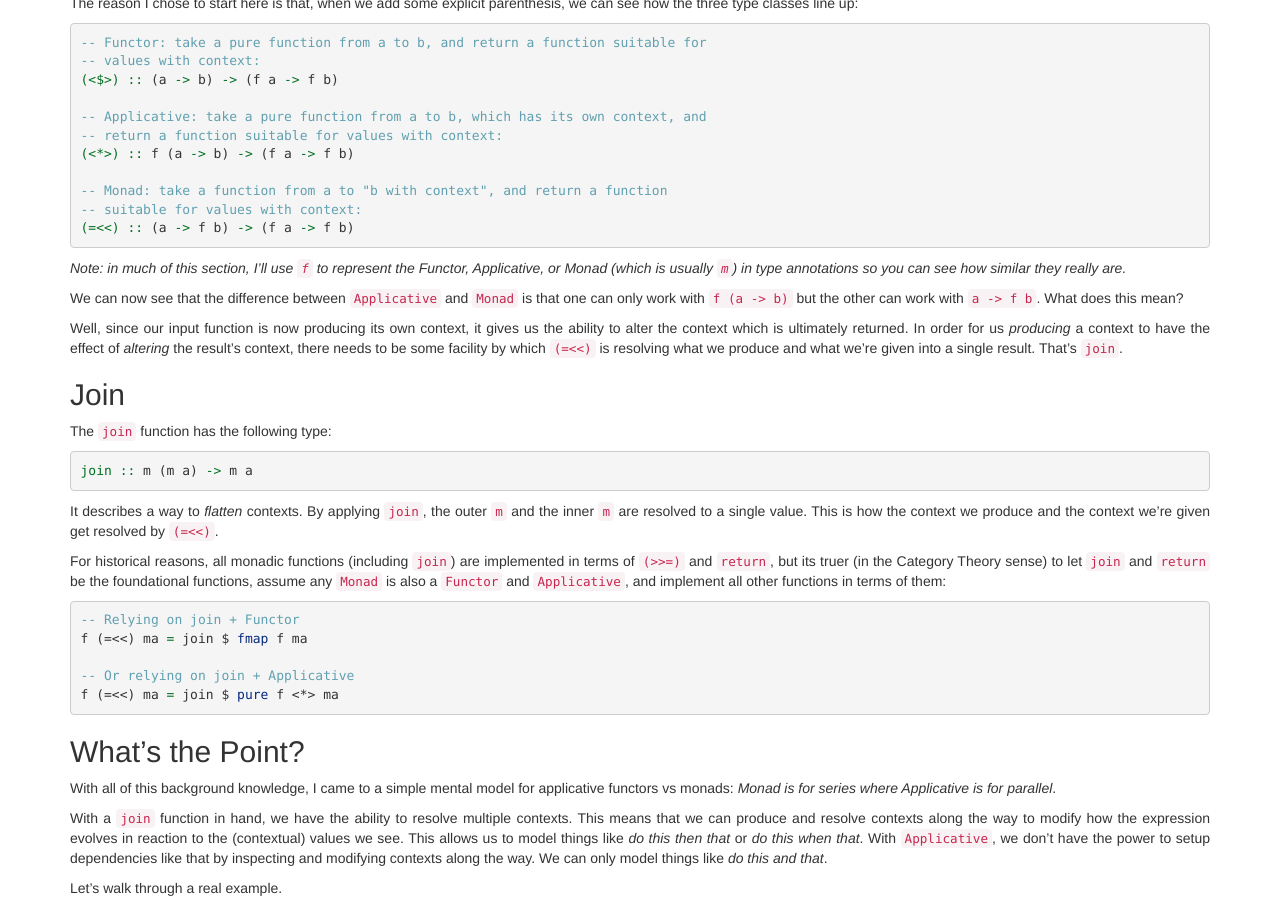
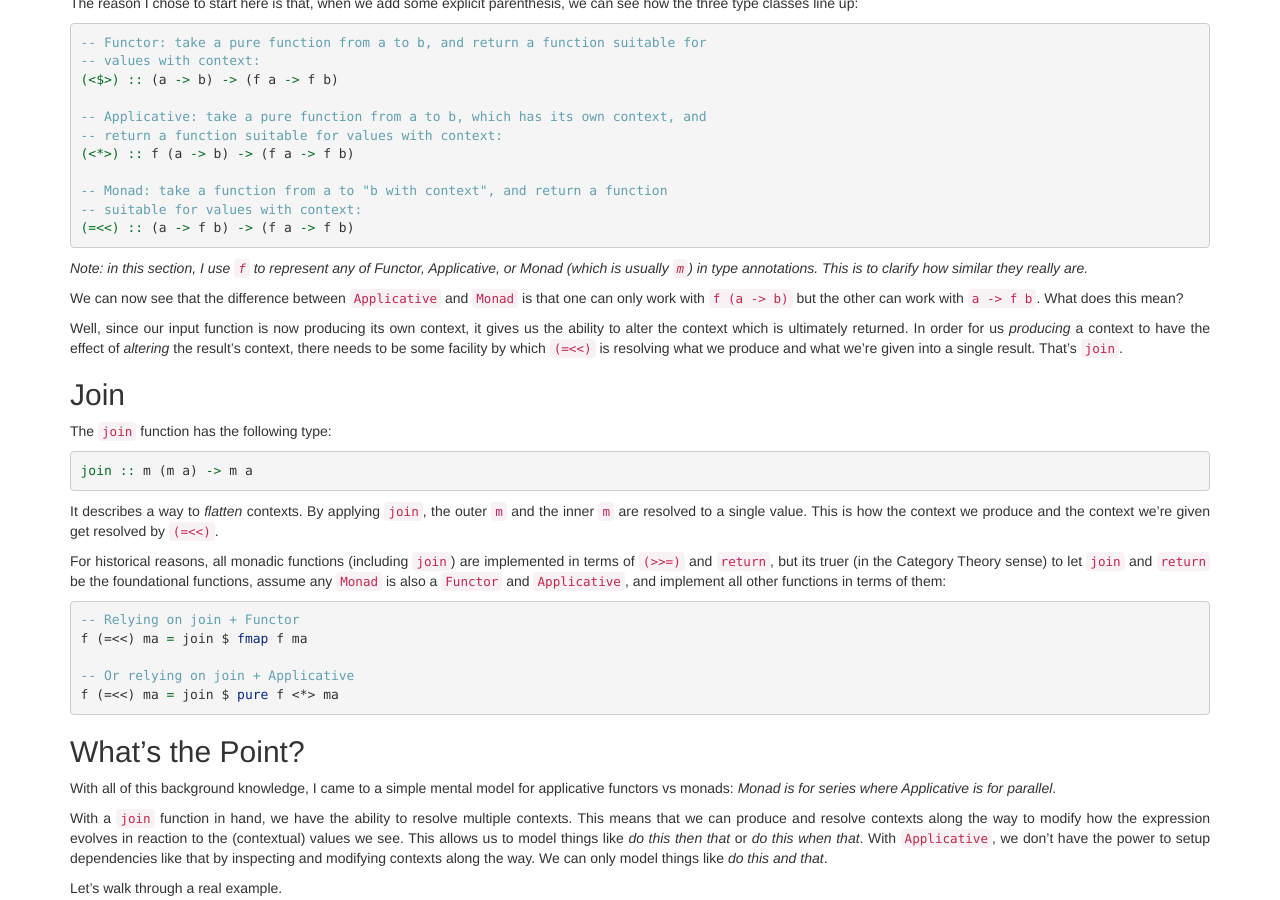
Before and after one commit to pbrisbin/pbrisbin.com, a Jekyll site: the page built from _posts/2014-03-30-applicative_functors.md, in a window 1280 px wide and 900 px high, scrolled down 2971 px. Built offline with Jekyll 4.4.1, drawn with Linux system fonts in a browser that asks for light colours.

Commit message:
Clarify m=>f note

````diff
--- a/_posts/2014-03-30-applicative_functors.md
+++ b/_posts/2014-03-30-applicative_functors.md
@@ -246,9 +246,9 @@ we can see how the three type classes line up:
 (=<<) :: (a -> f b) -> (f a -> f b)
 ```
 
-*Note: in much of this section, I'll use `f` to represent the Functor,
-Applicative, or Monad (which is usually `m`) in type annotations so you can see
-how similar they really are.*
+*Note: in this section, I use `f` to represent any of Functor, Applicative, or
+Monad (which is usually `m`) in type annotations. This is to clarify how similar
+they really are.*
 
 We can now see that the difference between `Applicative` and `Monad` is that one
 can only work with `f (a -> b)` but the other can work with `a -> f b`. What
````
